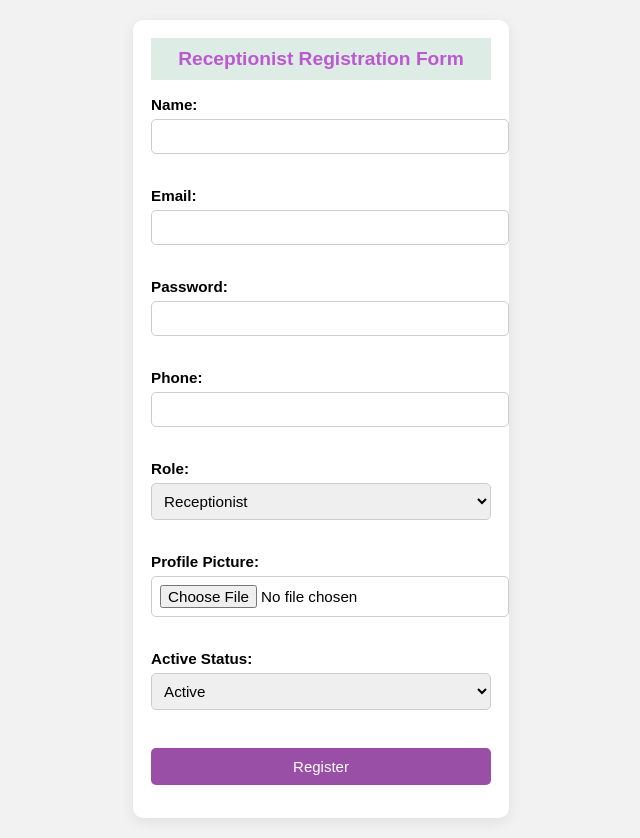
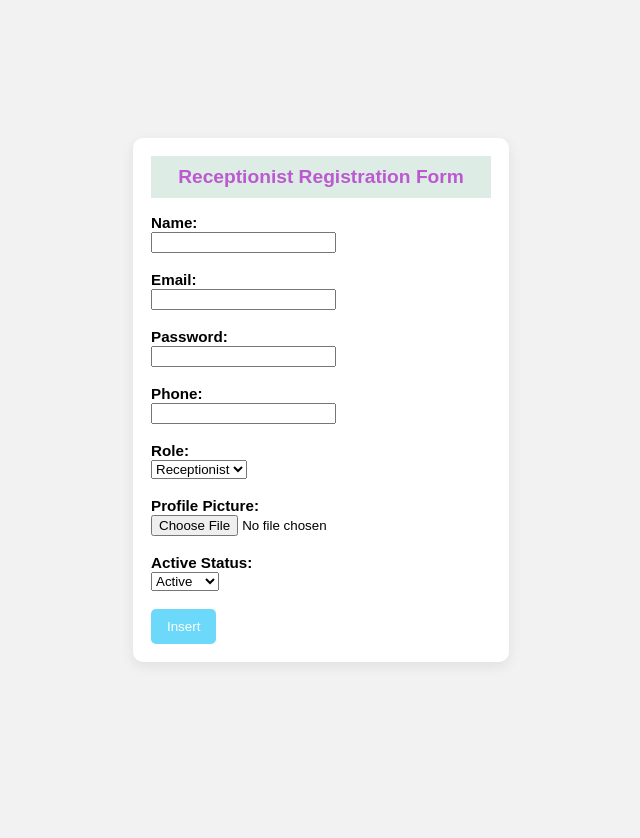
Before and after one commit to mahinfah/Final_Term_Project, a PHP site: page /RECEPTIONIST/VIEW/registration_rep.php in a window 1280 px wide. Shown: the whole page, without its empty margins (319-959 px from the left). After the commit the page ends 663 px from the top, so only its background shows below. Run offline with PHP 8.4, Linux system fonts and the light colour scheme.

Commit message:
inserting valus in database and validation of registration form

```diff
--- a/Login/RECEPTIONIST/VIEW/registration_rep.php
+++ b/Login/RECEPTIONIST/VIEW/registration_rep.php
@@ -1,3 +1,6 @@
+<?php
+session_start();
+?>
 <!DOCTYPE html>
 <html>
 <head>
@@ -40,32 +43,34 @@ label {
 }
 
 
-input, select {
-    width: 100%;
-    padding: 8px;
-    margin: 5px 0 15px 0;
-    border: 1px solid #ccc;
+
+button {
+    background-color: #6dd9fa;
+    color: #ffffff;
+    border: none;
+    padding: 10px 16px;
     border-radius: 5px;
-    font-size: 0.95rem;
+    cursor: pointer;
 }
 
-input[type="submit"] {
-    background-color: #903e9fe8;
-    color: white;
-    border: none;
-    cursor: pointer;
-    font-size: 15px;
-    padding: 10px 0;
+button:hover {
+    background-color: #45a049;
 }
 
-input[type="submit"]:hover {
-    background-color: #31ba85de;
-}
 </style>
     <div class="container">
         <h2>Receptionist Registration Form</h2>
 
-        <form action="register.php" method="POST" enctype="multipart/form-data">
+
+<?php
+
+
+if (isset($_SESSION['msg'])) {
+    echo "<p>" . $_SESSION['msg'] . "</p>";
+    unset($_SESSION['msg']);
+}
+?>
+        <form action="../CONTROLLER/regform_validation.php" method="POST" enctype="multipart/form-data">
         <label>Name:</label><br>
         <input type="text" name="name" required><br><br>
 
@@ -84,7 +89,7 @@ input[type="submit"]:hover {
         </select><br><br>
 
         <label>Profile Picture:</label><br>
-        <input type="file" name="profile_pic"><br><br>
+        <input type="file" name="profile_pic" accept="image/*"><br><br>
 
         <label>Active Status:</label><br>
         <select name="is_active">
@@ -92,9 +97,12 @@ input[type="submit"]:hover {
             <option value="0">Inactive</option>
         </select><br><br>
 
-        <input type="submit" name="register" value="Register">
+       	<button type="submit" name="action" id="insert" value="insert">Insert</button>
+
+	<span id="msg"></span>
 
     </form>
+<script src="../Script/valid.js"></script>
     </div>
 
 </body>
```
Also changed, not shown: Login/RECEPTIONIST/CONTROLLER/regform_validation.php (added, +87 -0 lines), Login/RECEPTIONIST/MODEL/db_manupulation.php (added, +7 -0 lines), Login/RECEPTIONIST/VIEW/script/valid.js (added, +38 -0 lines).
